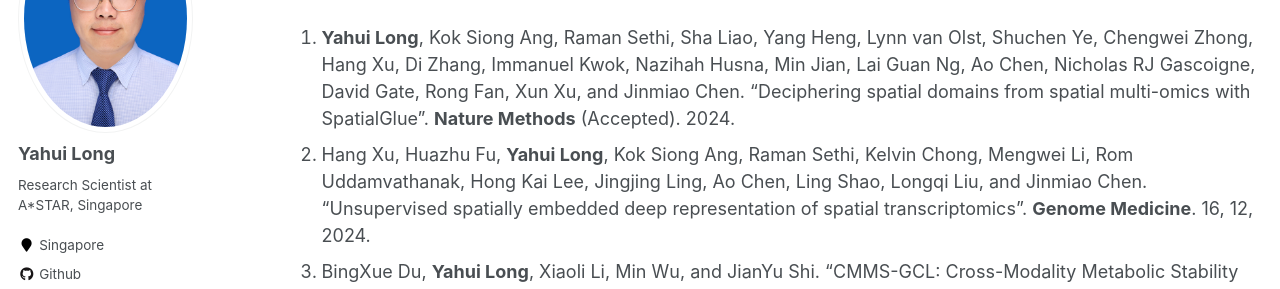
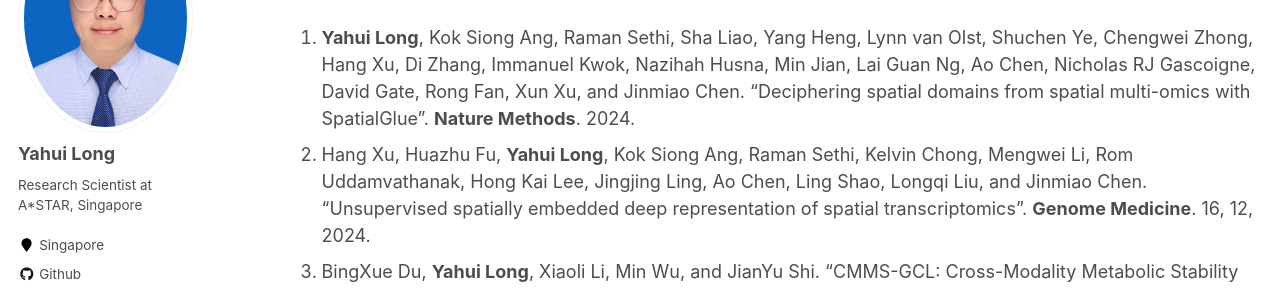
Before and after one commit to longyahui/Home, a Jekyll site: the page built from _pages/publications.md, in a window 1280 px wide and 900 px high. Shown: the part 214-503 px from the top of the window. Built offline with Jekyll 4.4.1, drawn with Linux system fonts in a browser that asks for light colours.

Commit message:
Update publications.md

```diff
--- a/_pages/publications.md
+++ b/_pages/publications.md
@@ -12,7 +12,7 @@ redirect_from:
 You can also find my papers on my [Google Scholar profile](https://scholar.google.com/citations?user=lUoNEgcAAAAJ&hl=zh-CN&oi=ao)
 
 # Conferences and Journals
-1. **Yahui Long**, Kok Siong Ang, Raman Sethi, Sha Liao, Yang Heng, Lynn van Olst, Shuchen Ye, Chengwei Zhong, Hang Xu, Di Zhang, Immanuel Kwok, Nazihah Husna, Min Jian, Lai Guan Ng, Ao Chen, Nicholas RJ Gascoigne, David Gate, Rong Fan, Xun Xu, and Jinmiao Chen. "Deciphering spatial domains from spatial multi-omics with SpatialGlue". **Nature Methods** (Accepted). 2024.
+1. **Yahui Long**, Kok Siong Ang, Raman Sethi, Sha Liao, Yang Heng, Lynn van Olst, Shuchen Ye, Chengwei Zhong, Hang Xu, Di Zhang, Immanuel Kwok, Nazihah Husna, Min Jian, Lai Guan Ng, Ao Chen, Nicholas RJ Gascoigne, David Gate, Rong Fan, Xun Xu, and Jinmiao Chen. "Deciphering spatial domains from spatial multi-omics with SpatialGlue". **Nature Methods**. 2024.
 2. Hang Xu, Huazhu Fu, **Yahui Long**, Kok Siong Ang, Raman Sethi, Kelvin Chong, Mengwei Li, Rom Uddamvathanak, Hong Kai Lee, Jingjing Ling, Ao Chen, Ling Shao, Longqi Liu, and Jinmiao Chen. "Unsupervised spatially embedded deep representation of spatial transcriptomics". **Genome Medicine**. 16, 12, 2024.
 3. BingXue Du, **Yahui Long**, Xiaoli Li, Min Wu, and JianYu Shi. "CMMS-GCL: Cross-Modality Metabolic Stability Prediction with Graph Contrastive Learning". **Bioinformatics**. 2023.
 4. Xuejing Shi, Juntong Zhu, **Yahui Long***, and Cheng Liang. "Identifying spatial domains of spatially resolved transcriptomics via multi-view graph convolutional networks". **Briefings in Bioinformatics**. 2023.
```
